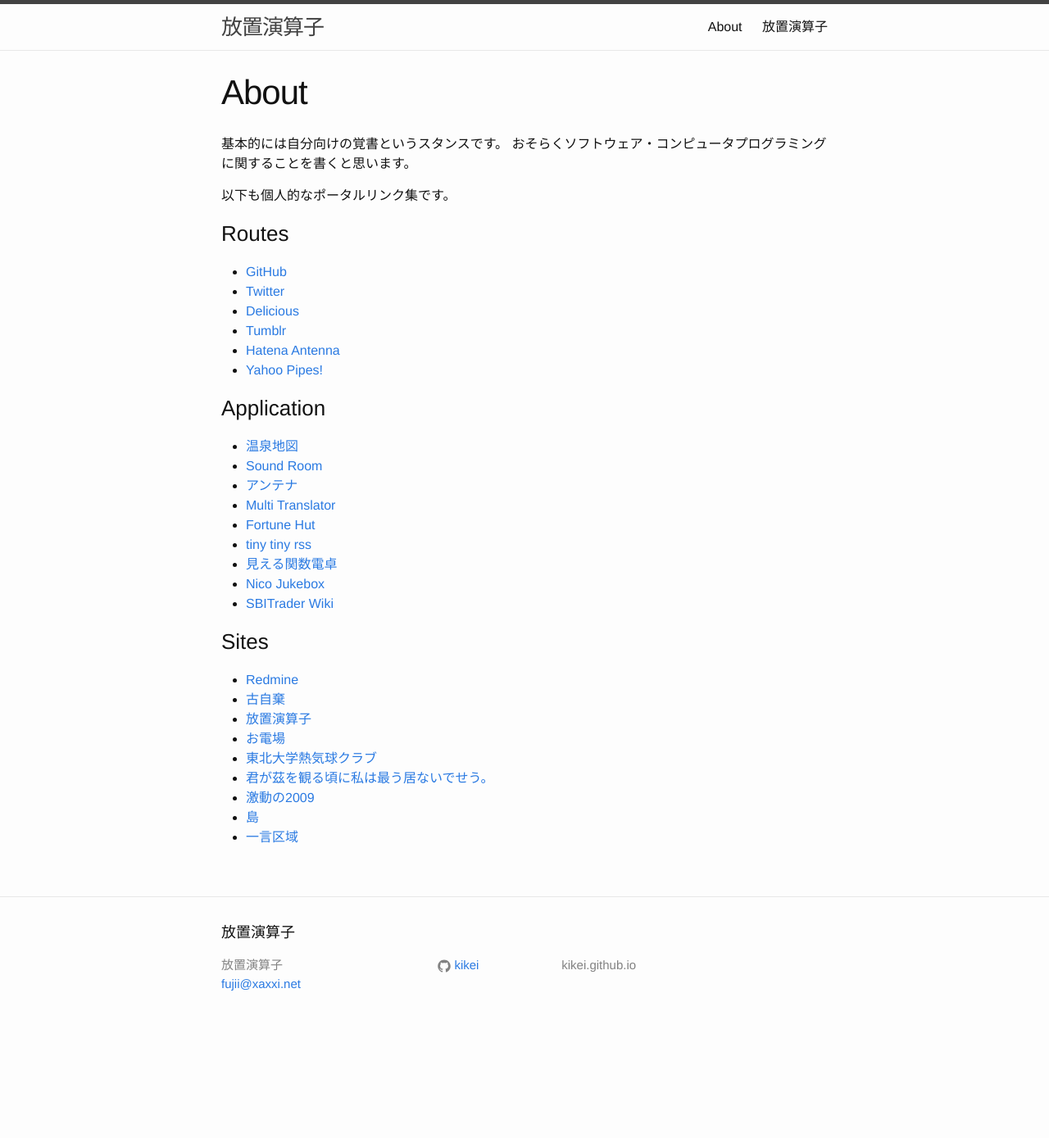
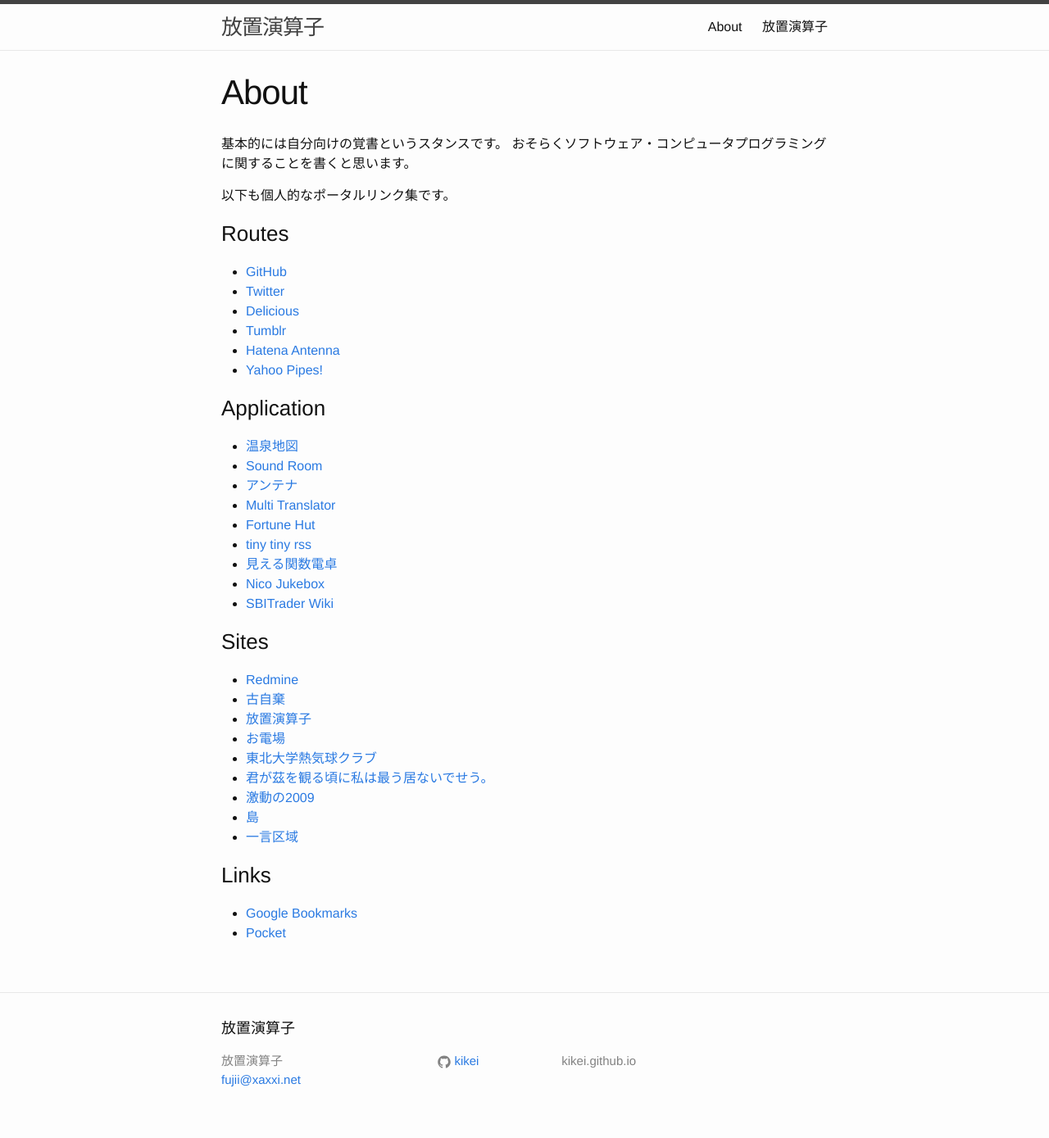
Before and after one commit to kikei/kikei.github.io, a Jekyll site: the page built from about.md, in a window 1280 px wide. Shown: the whole page at 82% size. Built offline with Jekyll 4.4.1, drawn with Linux system fonts in a browser that asks for light colours; before the commit the page ends 1272 px from its top, so only the background shows below that.

Commit message:
added links to about.md

```diff
--- a/about.md
+++ b/about.md
@@ -38,3 +38,7 @@
 - [激動の2009](http://seiko57.xaxxi.net/)
 - [島](http://g4.xaxxi.net)
 - [一言区域](http://ftf.dw.land.to/)
+
+### Links
+- [Google Bookmarks](https://www.google.co.jp/bookmarks/)
+- [Pocket](https://getpocket.com/a/queue/)
```
